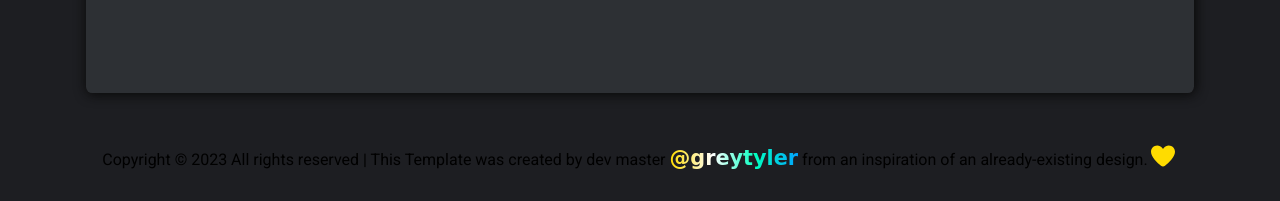
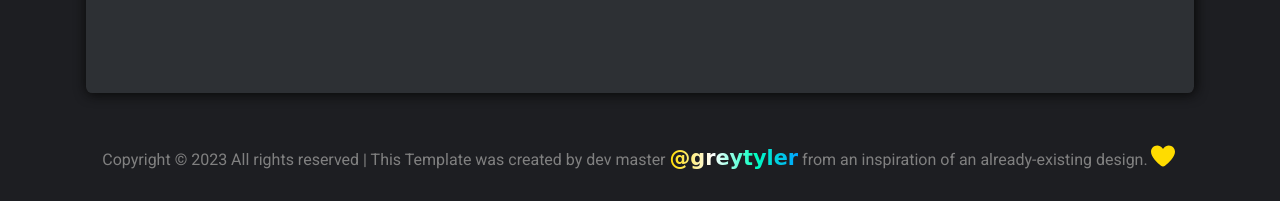
Before and after one commit to greytyler/Properties-website, a plain HTML site: page index.html in a window 1280 px wide. Shown: the part 7440-7641 px from the top of the page. Drawn offline with nearby package versions, Linux system fonts and the light colour scheme.

Commit message:
Update style.css

```diff
--- a/css/style.css
+++ b/css/style.css
@@ -826,6 +826,10 @@ footer small a:hover {
     color: #fff;
 }
 
+.copyright {
+	color: grey
+}
+
 
 /*eee     ...Footer Section     eee*/
 
```
